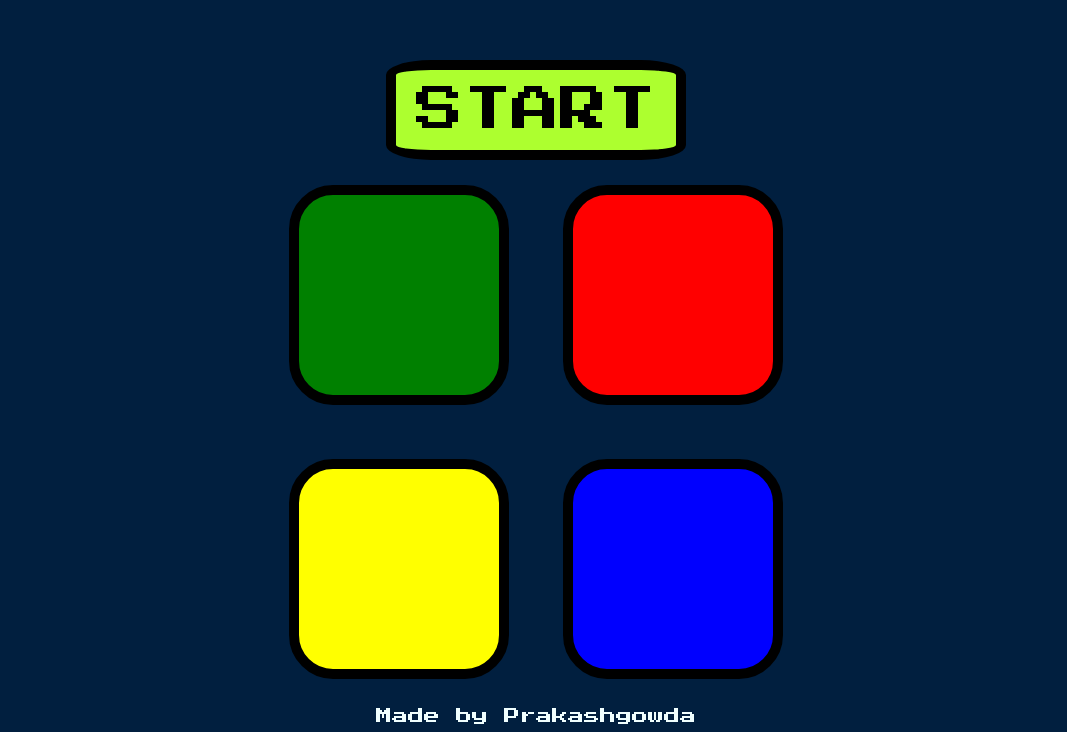
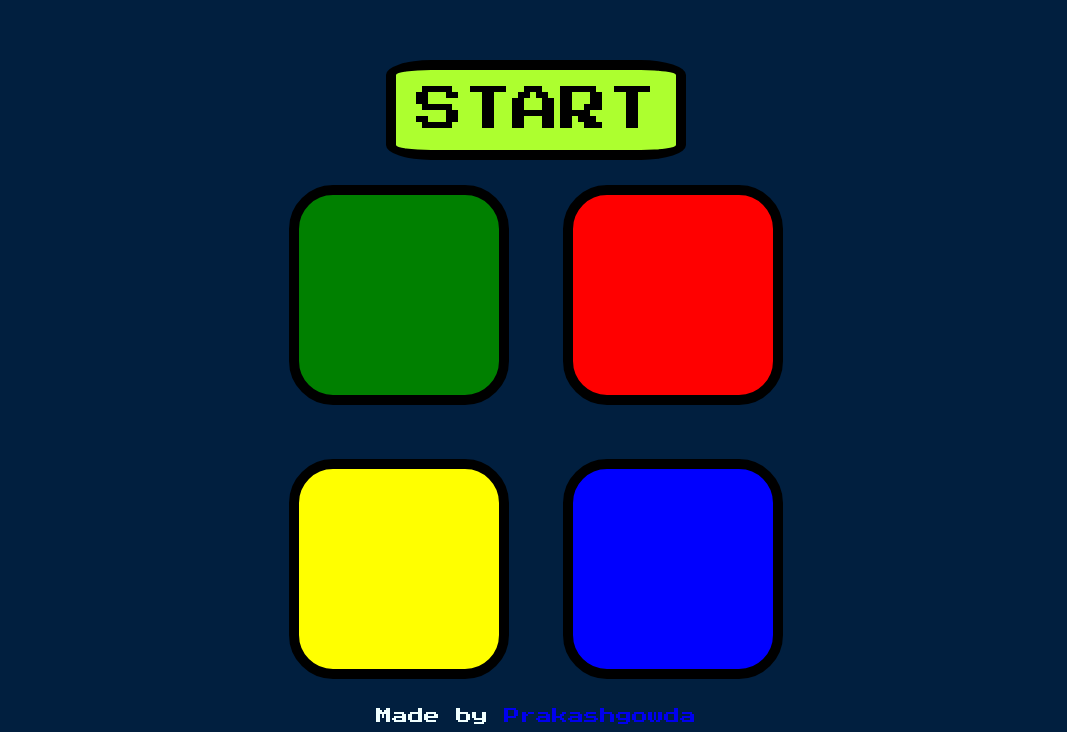
Before and after one commit to prakashgowda18/Simon-Game, a plain HTML site: page index.html in a window 1280 px wide. Shown: the part 162-894 px from the top of the page, without its empty margins (104-1171 px from the left). Drawn offline with nearby package versions, Linux system fonts and the light colour scheme.

Commit message:
Initial commit

```diff
--- a/index.html
+++ b/index.html
@@ -34,7 +34,7 @@
     </div>
 
   </div>
-  <footer>Made by Prakashgowda</footer>
+  <footer>Made by <a href="https://prakashgowda18.github.io/Personal_Portfoilo/" >Prakashgowda</a></footer>
   <script src="https://code.jquery.com/jquery-3.7.1.js" integrity="sha256-eKhayi8LEQwp4NKxN+CfCh+3qOVUtJn3QNZ0TciWLP4=" crossorigin="anonymous"></script>
 <script src="index.js"></script>
 </body>
```
